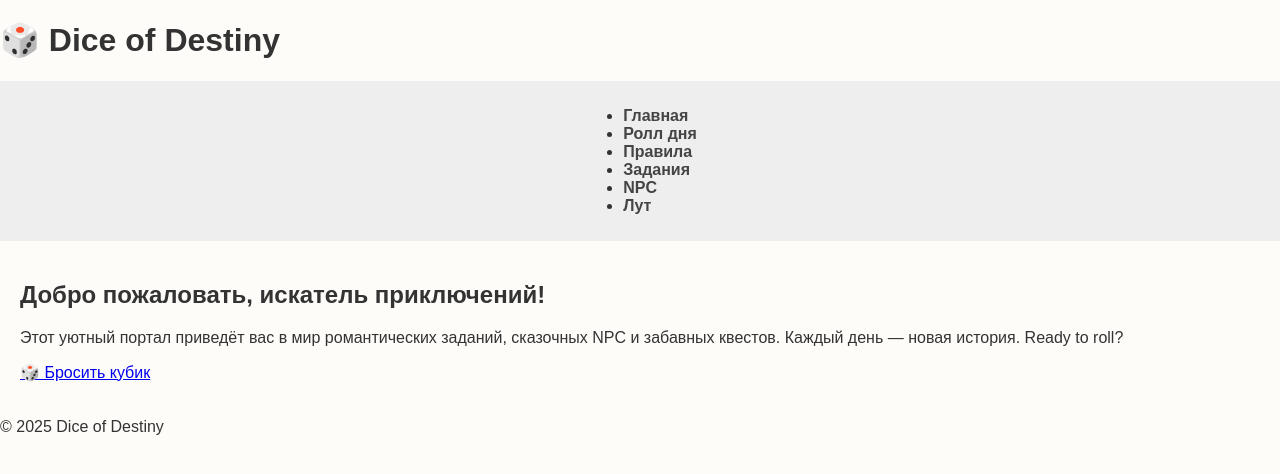
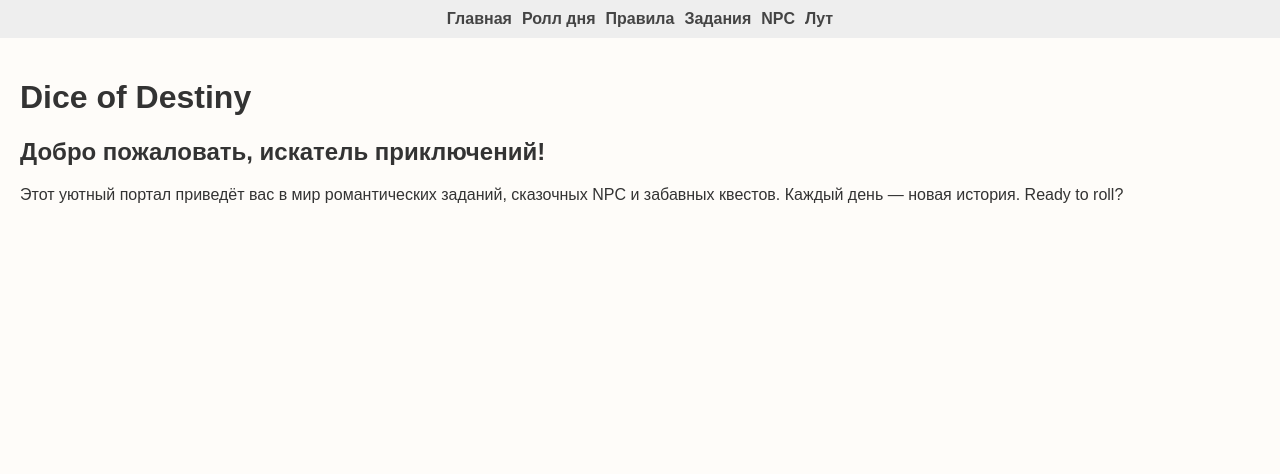
Before and after one commit to Wingwoid/dice-of-destiny, a plain HTML site: page index.html in a window 1280 px wide. Drawn offline with Linux system fonts and the light colour scheme.

Commit message:
Update index.html

```diff
--- a/index.html
+++ b/index.html
@@ -2,37 +2,22 @@
 <html lang="ru">
 <head>
   <meta charset="UTF-8">
-  <meta name="viewport" content="width=device-width, initial-scale=1.0">
-  <title>Dice of Destiny 🎲</title>
+  <title>Dice of Destiny — Главная</title>
   <link rel="stylesheet" href="css/styles.css">
 </head>
 <body>
-  <header>
-    <h1>🎲 Dice of Destiny</h1>
-    <nav>
-      <ul>
-        <li><a href="index.html">Главная</a></li>
-        <li><a href="roll.html">Ролл дня</a></li>
-        <li><a href="rules.html">Правила</a></li>
-        <li><a href="quests.html">Задания</a></li>
-        <li><a href="npcs.html">NPC</a></li>
-        <li><a href="loot.html">Лут</a></li>
-      </ul>
-    </nav>
-  </header>
-
+  <nav>
+    <a href="index.html">Главная</a>
+    <a href="roll.html">Ролл дня</a>
+    <a href="rules.html">Правила</a>
+    <a href="creative.html">Задания</a>
+    <a href="npc.html">NPC</a>
+    <a href="loot.html">Лут</a>
+  </nav>
   <main>
-    <section class="intro">
-      <h2>Добро пожаловать, искатель приключений!</h2>
-      <p>Этот уютный портал приведёт вас в мир романтических заданий, сказочных NPC и забавных квестов. Каждый день — новая история. Ready to roll?</p>
-      <a class="roll-button" href="roll.html">🎲 Бросить кубик</a>
-    </section>
+    <h1>Dice of Destiny</h1>
+    <h2>Добро пожаловать, искатель приключений!</h2>
+    <p>Этот уютный портал приведёт вас в мир романтических заданий, сказочных NPC и забавных квестов. Каждый день — новая история. Ready to roll?</p>
   </main>
-
-  <footer>
-    <p>&copy; 2025 Dice of Destiny</p>
-  </footer>
-
-  <script src="js/dice.js"></script>
 </body>
 </html>
```
